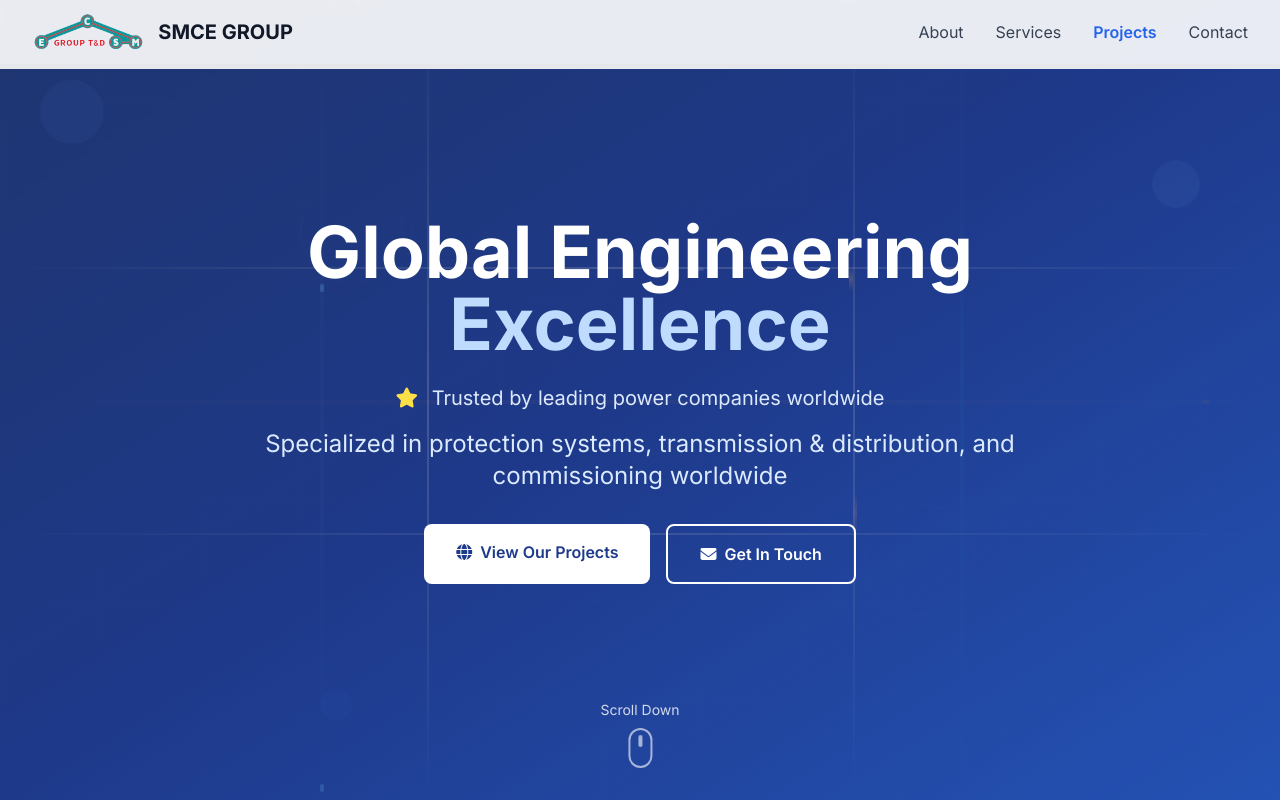
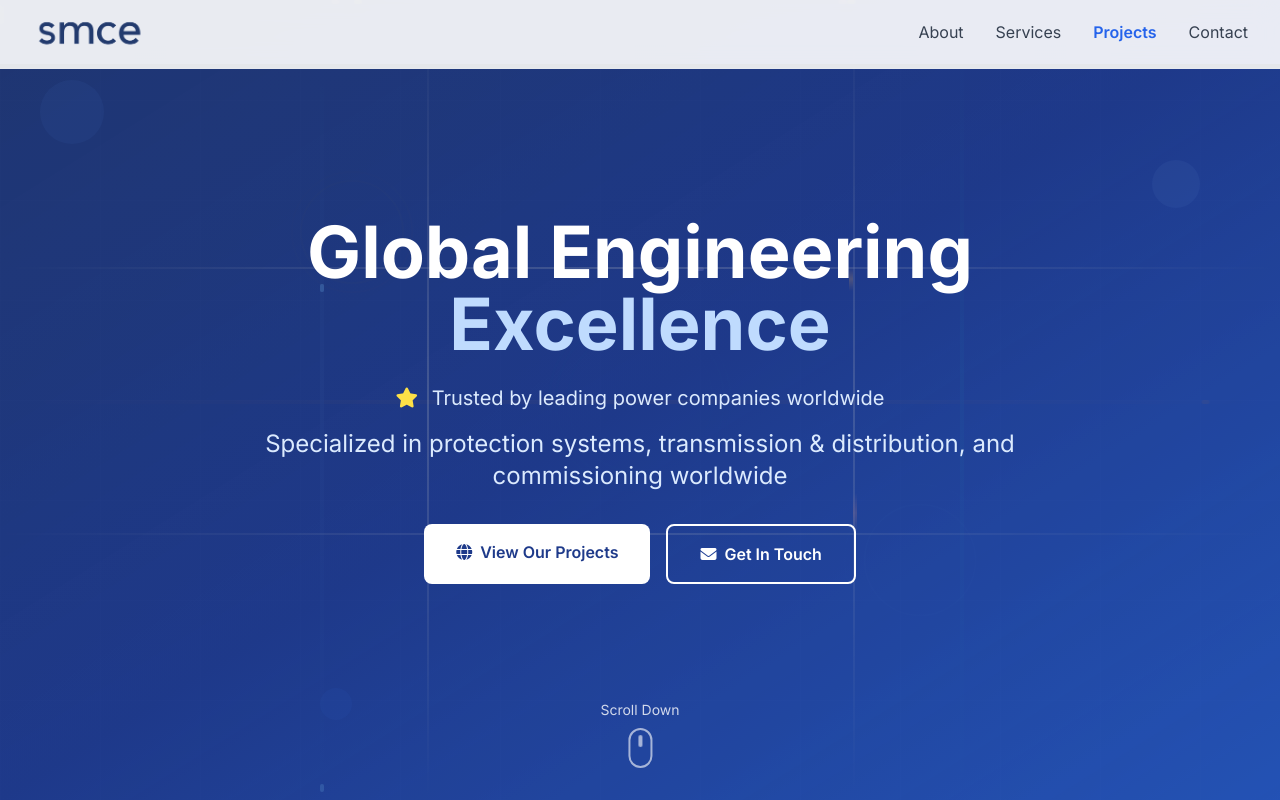
Before and after one commit to BogdanAchim/smce, a website: page smce/index.html in a window 1280 px wide. Shown: the top 800 px of the page. Drawn offline with nearby package versions, Linux system fonts and the light colour scheme.

Commit message:
update logo

```diff
--- a/smce/index.html
+++ b/smce/index.html
@@ -5,7 +5,7 @@
     <meta http-equiv="X-UA-Compatible" content="IE=edge" />
     <meta name="viewport" content="width=device-width, initial-scale=1.0" />
     <title>SMCE GROUP T&D</title>
-    <link rel="shortcut icon" href="assets/images/logo/logo-32x32.png" type="image/x-icon" />
+    <link rel="shortcut icon" href="assets/images/logo/logo-smce-shortcut.png" type="image/x-icon" />
     <link rel="stylesheet" href="assets/css/animate.css" />
     <link rel="stylesheet" href="assets/css/tailwind.css" />
 
@@ -86,8 +86,7 @@
       <div class="max-w-7xl mx-auto px-4 sm:px-6 lg:px-8">
         <div class="flex justify-between items-center h-16">
           <div class="flex items-center">
-            <img src="assets/images/logo/smce_logo.png" alt="SMCE Logo" class="h-10 w-auto" />
-            <span class="ml-3 text-xl font-bold text-gray-900">SMCE GROUP</span>
+            <img src="assets/images/logo/logo-smce.png" alt="SMCE Logo" class="h-10 w-auto" />
           </div>
 
           <div class="hidden md:flex items-center space-x-8">
@@ -1239,7 +1238,7 @@
     <footer class="bg-gray-800 text-gray-300 py-12">
       <div class="max-w-7xl mx-auto px-4 sm:px-6 lg:px-8 text-center">
         <div class="mb-8">
-          <img src="assets/images/logo/smce_logo.png" alt="SMCE Logo" class="h-12 w-auto mx-auto mb-4" />
+          <img src="assets/images/logo/logo-smce.png" alt="SMCE Logo" class="h-12 w-auto mx-auto mb-4" />
           <p class="text-lg">Engineering Excellence Worldwide</p>
         </div>
         <div class="border-t border-gray-700 pt-8">
```
Also changed, not shown: smce/assets/images/logo/logo-smce-shortcut.png (added), smce/assets/images/logo/logo-smce.png (added).
